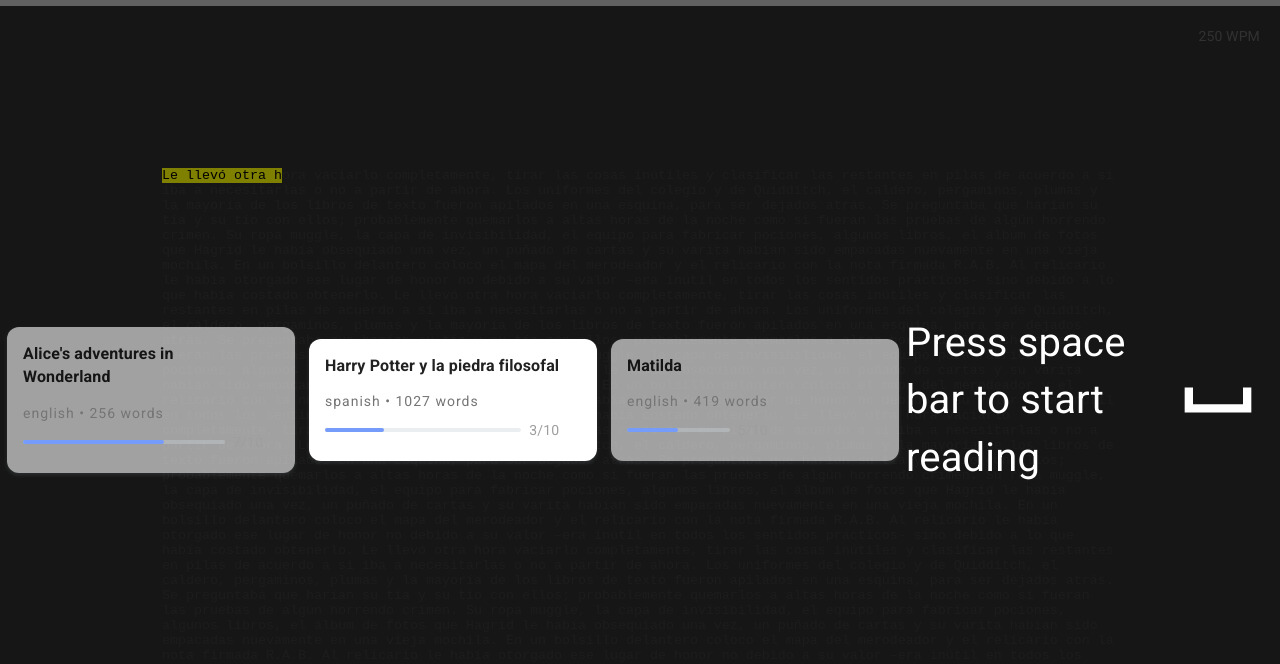
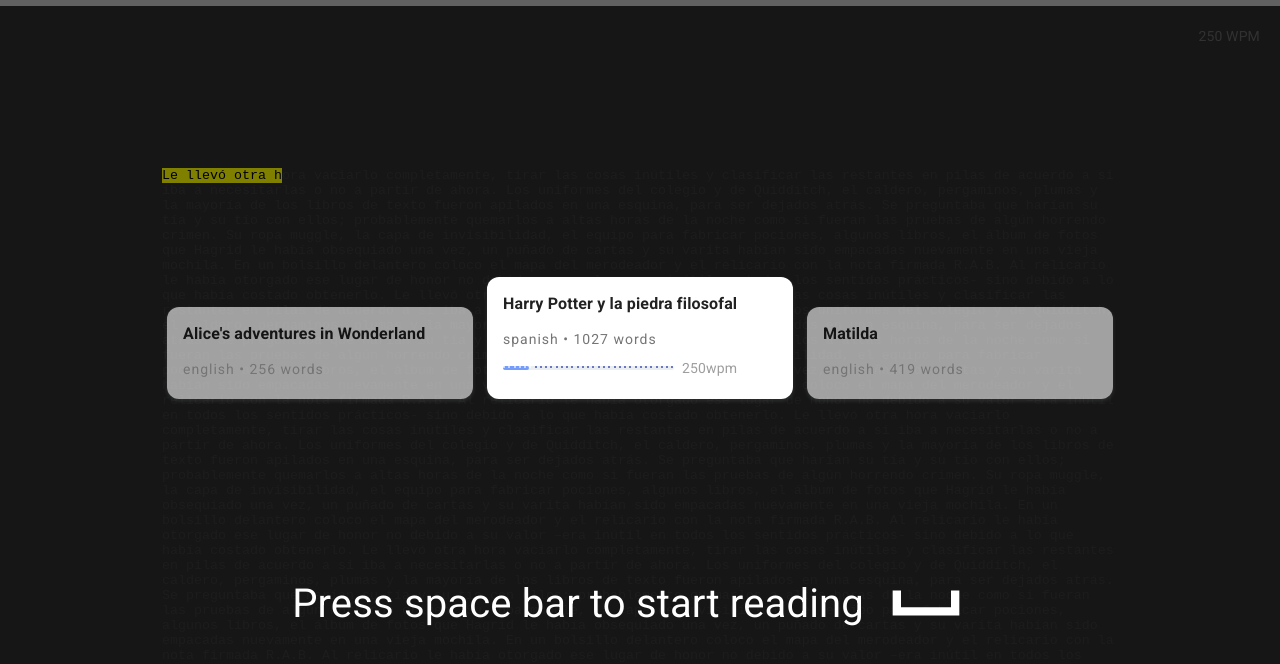
Before and after one commit to guceda/dyre, a React (Create React App) app: page / in a window 1280 px wide. Shown: the top 664 px of the page. Built offline with nearby package versions, Linux system fonts and the light colour scheme.

Commit message:
add new features

```diff
--- a/src/App.js
+++ b/src/App.js
@@ -146,6 +146,8 @@
           theme={theme}
           open={state === ST.STOP}
           start={() => setState(ST.RUNNING)}
+          speed={speed}
+          setSpeed={setSpeed}
         />
       </div>
     </>
--- a/src/components/Backdrop.jsx
+++ b/src/components/Backdrop.jsx
@@ -1,6 +1,6 @@
 import React from 'react';
 
-import { makeStyles, Backdrop, IconButton } from '@material-ui/core';
+import { makeStyles, Backdrop, IconButton, Grid } from '@material-ui/core';
 import SpaceBarIcon from '@material-ui/icons/SpaceBar';
 import Card from './Card';
 
@@ -14,18 +14,33 @@
   helperText: {
     color: 'white',
     fontSize: 40,
-    display: 'block'
+    display: 'block',
+  },
+  helperContainer: {
+    justifyContent: 'center',
+    alignItems: 'center',
   },
   backdrop: {
     zIndex: 10,
     color: 'rgba(0,0,0,0.6)'
-  }
+  },
+  list: {
+    flexWrap: 'nowrap',
+    overflow: 'scroll',
+    justifyContent: 'center',
+    alignItems: 'flex-end'
+  },
+  container: {
+    height: '100%',
+  },
+
 }));
 
 
 
 
-const BackdropCmp = ({ open, start, texts, selectedText, setText, theme }) => {
+const BackdropCmp = (
+  { open, start, texts, selectedText, setText, theme, speed, setSpeed }) => {
 
   const classes = useStyles();
 
@@ -33,7 +48,10 @@
 
   return (
     <Backdrop className={classes.backdrop} open={open} onClick={() => { }}>
+      <Grid container className={classes.container} direction={'col'}>
+        <Grid container className={classes.list} direction={'row'}>
             {texts.map(text => (
+          <Grid item xs={3}>
               <Card
                 selected={text.id === selectedText.id}
                 onClick={() => setText(text)}
@@ -41,13 +59,19 @@
                 lang={text.lang}
                 words={text.words}
                 level={text.level}
+                speed={speed}
+                setSpeed={setSpeed}
               />
+          </Grid>
             ))}
+        </Grid>
+        <Grid container className={classes.helperContainer} direction={'row'}>
           <div className={classes.helperText}>Press space bar to start reading</div>
-      <IconButton onClick={start} >
+          <IconButton onClick={start}>
             <SpaceBarIcon style={{ fontSize: 100, color: 'white' }} />
           </IconButton>
-
+        </Grid>
+      </Grid>
     </Backdrop>
   );
 }
--- a/src/components/Card.jsx
+++ b/src/components/Card.jsx
@@ -63,7 +63,7 @@
 }));
 
 export const KanbanCardDemo = function KanbanCard(
-  { onClick, selected, title, lang, words, level }) {
+  { onClick, selected, title, lang, words, level, speed, setSpeed }) {
   const styles = useStyles(selected);
   const sliderStyles = useSliderStyles();
   return (
@@ -72,10 +72,18 @@
         <h3 className={styles.heading}>{title}</h3>
         <p className={styles.subheader}>{`${lang} • ${words} words`}</p>
 
-        <Box display={'flex'} alignItems={'center'}>
-          <Slider classes={sliderStyles} defaultValue={level*10} />
-          <span className={styles.value}>{`${level}/10`}</span>
-        </Box>
+        {selected && <Box display={'flex'} alignItems={'center'}>
+          <Slider
+            classes={sliderStyles}
+            onChange={(ev, value) => setSpeed(value)}
+            value={speed}
+            marks={true}
+            step={20}
+            min={150}
+            max={800}
+          />
+          <span className={styles.value}>{`${speed}wpm`}</span>
+        </Box>}
       </Box>
     </Card>
   );
```
Lines whose indentation alone changed are shown as unchanged.
